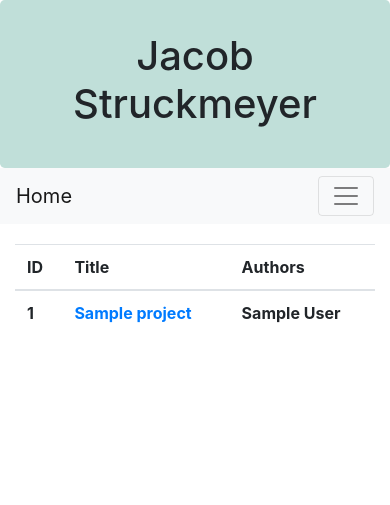
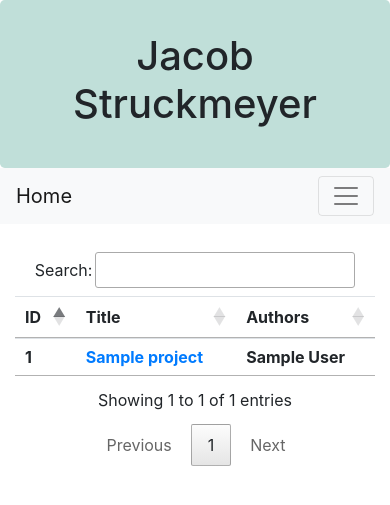
Before and after one commit to cake404/portfoliowebsite, a Django app: page /projects/ in a window 390 px wide. Shown: the top 505 px of the page. Run offline with Django 3.2, Linux system fonts and the light colour scheme; tables that the repository leaves empty hold one stand-in row (values such as "Sample post"); lists and menus that the app fills with data are empty; some libraries are stand-ins or nearby versions.

Commit message:
Added pagination and more styling

```diff
--- a/projectsapp/templates/projectsapp/index.html
+++ b/projectsapp/templates/projectsapp/index.html
@@ -5,11 +5,14 @@
 {% block content %}
 {% load static %}
 
+<script src="https://cdn.datatables.net/1.10.19/js/jquery.dataTables.min.js"></script>
+<link href="https://cdn.datatables.net/1.10.19/css/jquery.dataTables.min.css" rel="stylesheet" type="text/css" />
+
 <div class="container-fluid">
     <div class="row">
         <!-- Table View -->
-        <div class="col-md-6">
-            <table id="projects_table" class="table display">
+        <div class="col-md-6" background-color="blue">
+            <table id="projects_table" class="table table-hover">
                 <thead>
                     <tr>
                         <th scope="col">ID</th>
@@ -19,8 +22,8 @@
                 </thead>
                 <tbody>
                     {% for project in project_list %}
-                        <tr>
-                            <th class="image_trigger" id="{{project.picture_url}}" scope="col">{{project.id}}</th>
+                        <tr class="image_trigger" url="{{project.picture_url}}" >
+                            <th scope="col">{{project.id}}</th>
                             <th scope="col"><a href="{% url 'projectsapp:project_detail' project.id %}">{{project.title}}</a></th>
                             <th scope="col">{{project.authors_string}}</th>
                         </tr>
@@ -29,19 +32,31 @@
             </table>
         </div>
         <!-- Picture of Hovered over project -->
-        <div class="col-md-6" id="project_image">
+        <div class="col-md-6 text-center" id="project_image">
         </div>
     </div>
 </div>
 
 <script type="text/javascript">
-$( "tbody tr" ).hover(
+
+$( document ).ready(function() {
+    $('#projects_table').DataTable({
+        "paging": "simple",
+        "pageLength": 10,
+        "lengthChange": false,
+    });
+
+    $('.dataTables_length').addClass('bs-select');
+});
+
+$( ".image_trigger" ).hover(
   function() {
-      var url = $(this).find('.image_trigger').attr('id')
-    $( "#project_image" ).append("<img src=" + url + " class='img-thumbnail'>");
+      var url = $(this).attr('url')
+    $( "#project_image" ).append("<img src=" + url + " class='img-fluid rounded' width='80%' height='80%'>");
   }, function() {
     $( "#project_image" ).find('img').remove();
   }
 );
+
 </script>
 {% endblock %}
--- a/templates/main_template.html
+++ b/templates/main_template.html
@@ -36,9 +36,3 @@
 
 </body>
 </html>
-
-<script>
-$( document ).ready(function() {
-    console.log( "ready!" );
-});
-</script>
```
